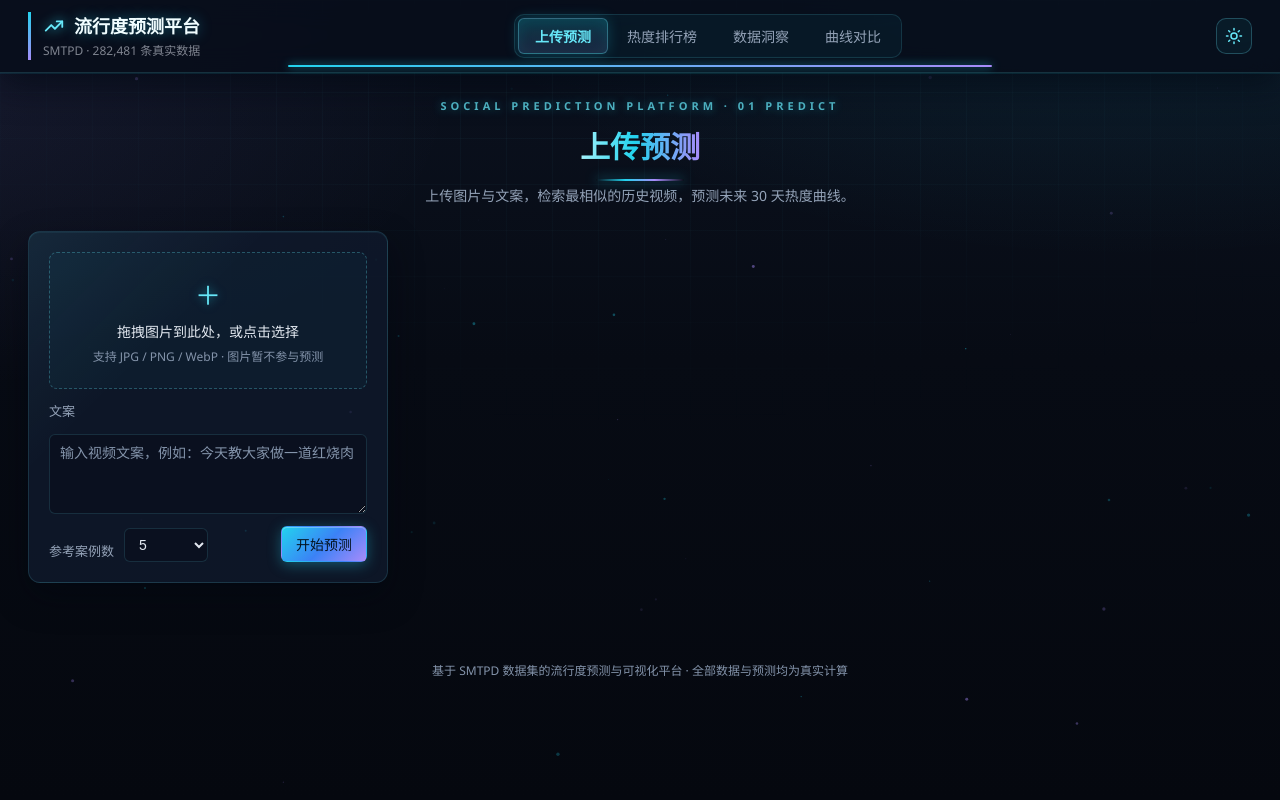
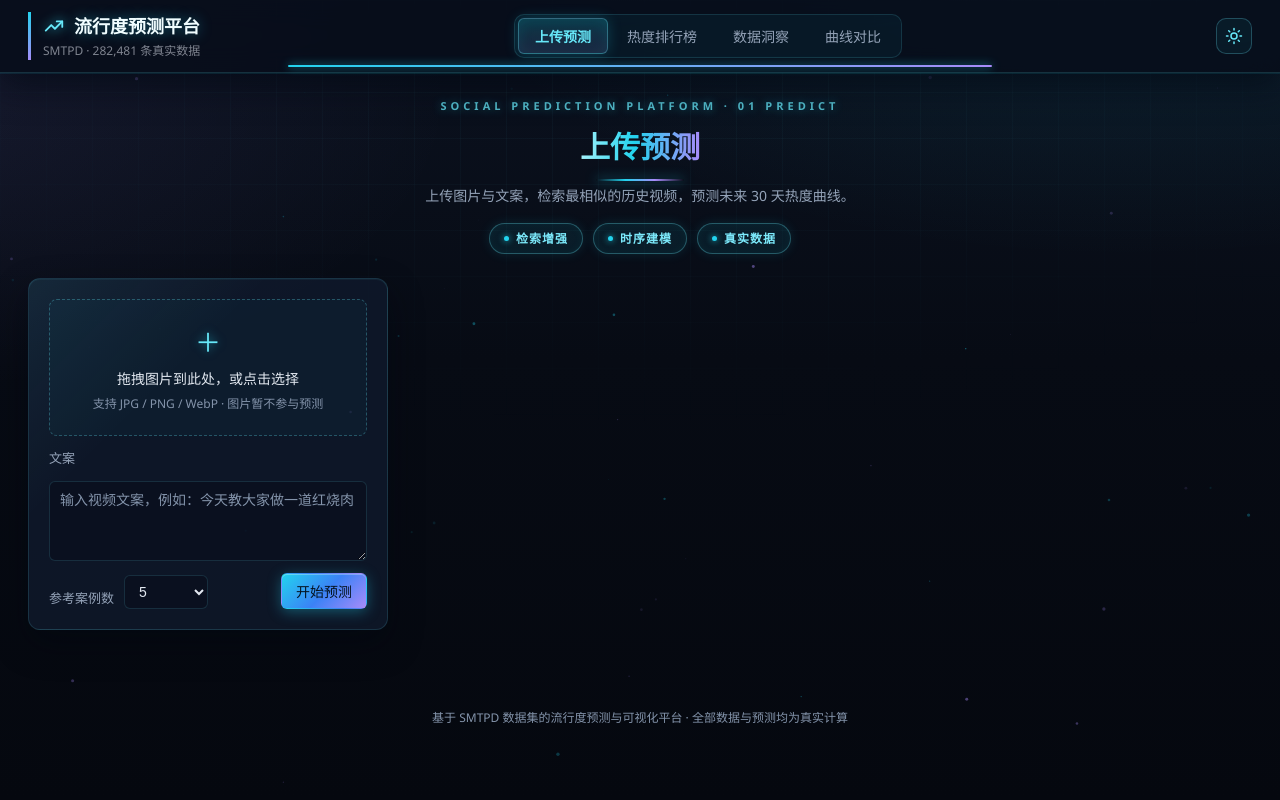
Before and after one commit to Xiaoxiaocaiii/social-prediction-platform, a web app: page /index.html in a window 1280 px wide. Run offline with its HTML, style and script files only (its server is not run), Linux system fonts and the light colour scheme; data that the repository does not hold is empty.

Commit message:
阶段F-3：上传预测页Hero关键词徽章（检索增强/时序建模/真实数据，双主题适配）

```diff
--- a/src/main/resources/static/css/style.css
+++ b/src/main/resources/static/css/style.css
@@ -1902,6 +1902,67 @@
     box-shadow: inset 0 1px 2px rgba(15, 23, 42, 0.05), 0 1px 2px rgba(15, 23, 42, 0.06);
 }
 
+/* ---- 阶段F-3：上传预测页 Hero 关键词徽章 ---- */
+.hero-chips {
+    display: flex;
+    justify-content: center;
+    gap: 10px;
+    margin-top: 16px;
+    flex-wrap: wrap;
+}
+
+.hero-chip {
+    display: inline-flex;
+    align-items: center;
+    gap: 7px;
+    padding: 5px 14px;
+    border-radius: 999px;
+    font-size: 12px;
+    font-weight: 600;
+    letter-spacing: 1px;
+    color: #7ce9fb;
+    background: rgba(34, 211, 238, 0.08);
+    border: 1px solid rgba(103, 232, 249, 0.3);
+    box-shadow: 0 0 12px rgba(34, 211, 238, 0.12), inset 0 0 8px rgba(34, 211, 238, 0.05);
+    animation: chipIn 0.6s ease both;
+}
+
+.hero-chip:nth-child(1) { animation-delay: 0.12s; }
+.hero-chip:nth-child(2) { animation-delay: 0.22s; }
+.hero-chip:nth-child(3) { animation-delay: 0.32s; }
+
+.hero-chip::before {
+    content: "";
+    width: 5px;
+    height: 5px;
+    border-radius: 50%;
+    background: #22d3ee;
+    box-shadow: 0 0 6px rgba(34, 211, 238, 0.9);
+}
+
+@keyframes chipIn {
+    from {
+        opacity: 0;
+        transform: translateY(10px) scale(0.95);
+    }
+    to {
+        opacity: 1;
+        transform: none;
+    }
+}
+
+html[data-theme="light"] .hero-chip {
+    color: #0e7490;
+    background: rgba(8, 145, 178, 0.07);
+    border-color: rgba(8, 145, 178, 0.28);
+    box-shadow: 0 1px 3px rgba(15, 23, 42, 0.06);
+}
+
+html[data-theme="light"] .hero-chip::before {
+    background: #0891b2;
+    box-shadow: none;
+}
+
 /* ---- 阶段F-1：图表内陷面板 + 卡片顶部高光线 ---- */
 .predict-chart,
 .compare-chart,
--- a/src/main/resources/static/index.html
+++ b/src/main/resources/static/index.html
@@ -65,6 +65,11 @@
             <div class="page-overline">SOCIAL PREDICTION PLATFORM · 01 PREDICT</div>
             <h1>上传预测</h1>
             <p>上传图片与文案，检索最相似的历史视频，预测未来 30 天热度曲线。</p>
+            <div class="hero-chips">
+                <span class="hero-chip">检索增强</span>
+                <span class="hero-chip">时序建模</span>
+                <span class="hero-chip">真实数据</span>
+            </div>
         </div>
         <div class="predict-layout">
             <div class="predict-form card-panel reveal">
```
